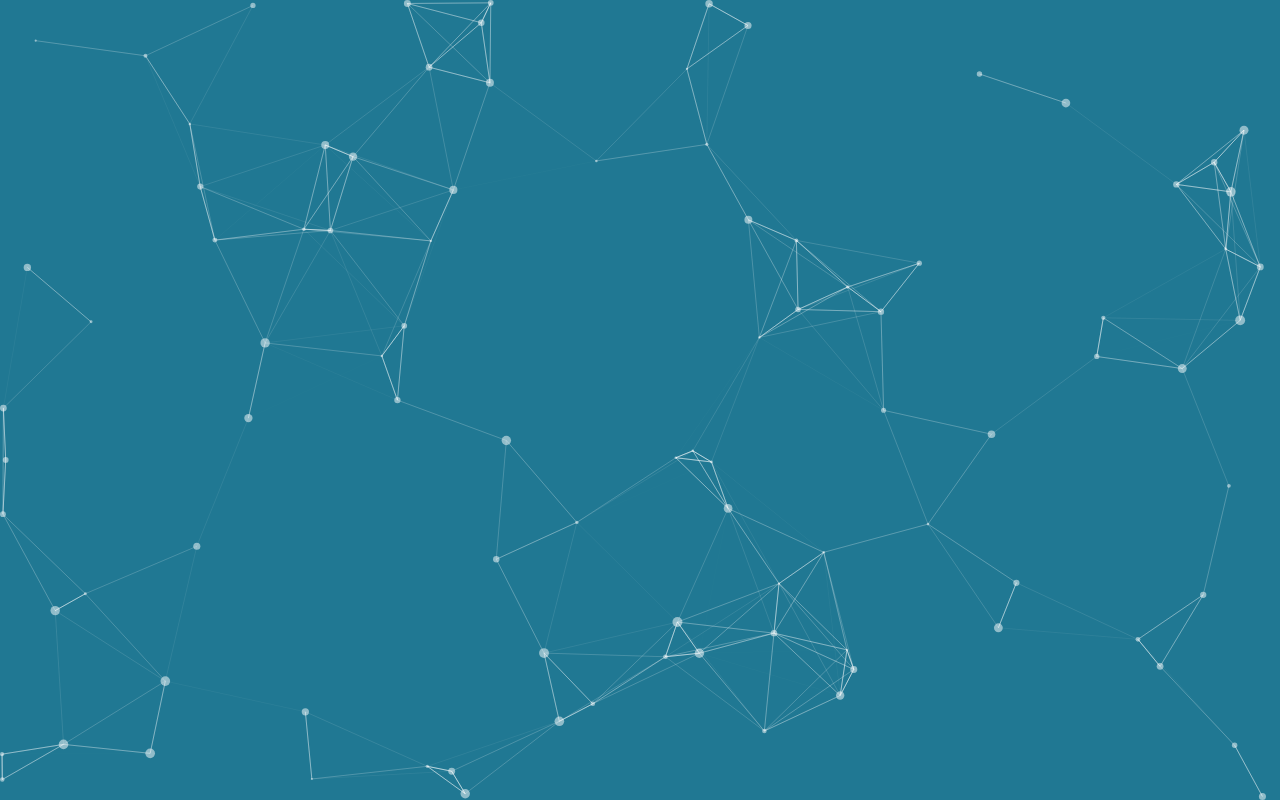
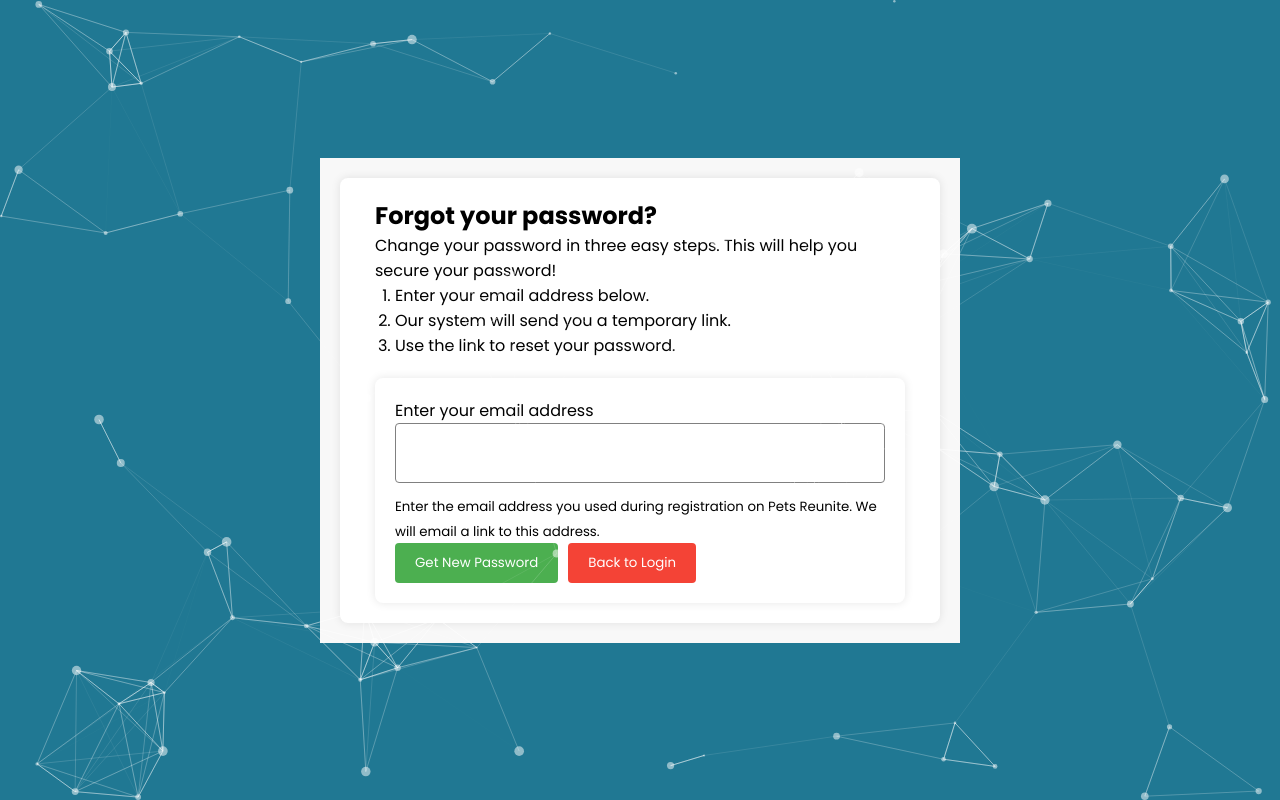
Before and after one commit to arijitbhowal/pets-reunite, a React (Create React App) app: page /resetpassword in a window 1280 px wide. Before the commit this address had no page. Built offline with nearby package versions, Linux system fonts and the light colour scheme.

Commit message:
version 2.1 changes

```diff
--- a/src/App.js
+++ b/src/App.js
@@ -6,6 +6,7 @@ import Form from "./components/Form";
 import Design from "./Design";
 import Loginhome from "./components/Loginhome";
 import './App.css';
+import PasswordReset from "./components/PasswordReset";
 
 function App() {
   return (
@@ -16,6 +17,7 @@ function App() {
       <Route path='/login' element={<Login/>}/>
       <Route path='/form' element={<Form/>} />
       <Route path='/home' element={<Loginhome/>} />
+      <Route path='/resetpassword'element={<PasswordReset/>} />
     </Routes>
     </div>
   );
--- a/src/components/Login.jsx
+++ b/src/components/Login.jsx
@@ -3,7 +3,7 @@ import './Login.css';
 import { auth } from '../FirebaseConfig';
 import { createUserWithEmailAndPassword, signInWithEmailAndPassword } from 'firebase/auth';
 import { useNavigate } from 'react-router-dom';
-
+import { Link } from 'react-router-dom';
 function LoginRegister() {
   const history = useNavigate();
   const [errorMessage, setErrorMessage] = useState(null); // State variable for error message
@@ -99,7 +99,7 @@ function LoginRegister() {
             placeholder="Password"
             required
           />
-          <a href="#">Forgot password?</a>
+          <Link to="/resetpassword">Forgot password?</Link>
           {errorMessage && <div className="error-message">{errorMessage}</div>} {/* Display error message */}
           <input type="submit" value="Login" />
         </form>
--- a/src/components/Navbar.css
+++ b/src/components/Navbar.css
@@ -19,16 +19,13 @@ body {
 
 .navbar {
   top: 0;
-  width: 100vw; /* Change from 100vw to 100% */
+  width: 100%; /* Change from 100vw to 100% */
   height: 60px;
   background-color: #000;
   z-index: 999;
   position: fixed;
 }
 
-
-.logo {
-}
 
 .menu-icon {
   display: none;
--- /dev/null
+++ b/src/components/PasswordReset.css
@@ -0,0 +1,141 @@
+
+.password-reset {
+    background-color: #f8f8f8;
+    padding: 20px;
+  }
+
+  /* Styles for the card container */
+  .password-container {
+    background-color: #fff;
+    border-radius: 8px;
+    box-shadow: 0 0 10px rgba(0, 0, 0, 0.1);
+    padding: 20px;
+    margin: 20px;
+    max-width: 600px; /* Adjust the maximum width as needed */
+    margin: 0 auto;
+  }
+
+  /* Styles for the "Forgot your password?" section */
+  .forgot-password {
+    text-align: left; /* Align text to the left */
+    margin-bottom: 20px;
+  }
+
+  /* Styles for the ordered list */
+  ol.list-unstyled {
+    list-style-type: decimal;
+    padding-left: 0; /* Remove default padding */
+  }
+
+  /* Style for list items */
+  ol.list-unstyled li {
+    margin-left: 20px; /* Add left margin to align with list marker */
+  }
+
+  /* Styles for the form */
+  form.card {
+    background-color: #fff;
+    border-radius: 8px;
+    box-shadow: 0 0 10px rgba(0, 0, 0, 0.1);
+    padding: 20px;
+  }
+
+  /* Styles for form labels and input fields */
+  form.form-group label {
+    font-weight: bold;
+    margin-bottom: 5px;
+  }
+
+  form.form-group input[type="text"] {
+    width: 100%;
+    padding: 10px;
+    border: 1px solid #ccc;
+    border-radius: 4px;
+    margin-bottom: 10px;
+  }
+
+  /* Styles for the form small text */
+  form.form-text.text-muted {
+    font-size: 14px;
+    margin-top: 10px;
+  }
+
+  /* Styles for buttons */
+  button.btn-success {
+    background-color: #4caf50;
+    color: #fff;
+    border: none;
+    border-radius: 4px;
+    padding: 10px 20px;
+    cursor: pointer;
+    margin-right: 10px;
+  }
+
+  button.btn-danger {
+    background-color: #f44336;
+    color: #fff;
+    border: none;
+    border-radius: 4px;
+    padding: 10px 20px;
+    cursor: pointer;
+  }
+  /* Additional custom styling as needed */
+
+
+/* Centering the row */
+.center-row {
+    display: flex;
+    justify-content: center;
+  }
+
+  /* Custom column styling */
+  .custom-column {
+    max-width: 800px; /* Adjust the maximum width as needed */
+    width: 100%;
+    padding: 0 15px; /* Add padding as needed */
+  }
+  .form-group input[type="email"] {
+    width: 100%;
+    padding: 10px;
+    border: 0.5px solid grey; /* Add the border style */
+    border-radius: 4px;
+    margin-bottom: 10px;
+  }
+  @media (max-width: 768px) {
+    /* Reduce padding for the main container */
+    .password-reset {
+      padding: 5px;
+    }
+
+    /* Adjust the card container's padding and maximum width */
+    .password-container {
+      padding: 5px;
+      max-width: 100%;
+    }
+
+    /* Center text in the "Forgot your password?" section */
+    .forgot-password {
+      text-align: center;
+      margin-bottom: 10px;
+    }
+
+    /* Decrease the left margin for list items */
+    .list-unstyled li {
+      margin-left: 0;
+    }
+
+    /* Reduce padding for input fields and buttons */
+    .form-group input[type="email"] {
+      padding: 8px;
+    }
+      button.btn-success{
+          margin-bottom: 10px;
+      }
+      .list-unstyled li {
+        text-align: left;
+      }
+      .btn-reset{
+        width: 10rem;
+        height: auto ;
+      }
+  }
--- /dev/null
+++ b/src/components/PasswordReset.jsx
@@ -0,0 +1,60 @@
+import React from 'react';
+import './PasswordReset.css'; // Import your custom CSS
+import { Link } from 'react-router-dom';
+import { auth } from '../FirebaseConfig';
+import { sendPasswordResetEmail } from 'firebase/auth';
+import { useNavigate } from 'react-router-dom';
+
+function PasswordReset() {
+  const navigate = useNavigate();
+
+  const handleSubmit = async (e) => {
+    e.preventDefault();
+    const emailVal = e.target.emailForPass.value;
+
+    try {
+      await sendPasswordResetEmail(auth, emailVal);
+      navigate('/login');
+    } catch (error) {
+      alert(error.message);
+    }
+  }
+
+  return (
+    <div className="password-reset">
+      <div className="password-container">
+        <div className="center-row">
+          <div className="custom-column">
+            <div className="forgot-password">
+              <h2>Forgot your password?</h2>
+              <p>Change your password in three easy steps. This will help you secure your password!</p>
+              <ol className="list-unstyled">
+                <li><span className="list-text"></span>Enter your email address below.</li>
+                <li><span className="list-text"></span>Our system will send you a temporary link.</li>
+                <li><span className="list-text"></span>Use the link to reset your password.</li>
+              </ol>
+            </div>
+
+            <form className="card my-4" onSubmit={(e) => handleSubmit(e)}>
+              <div className="card-body">
+                <div className="form-group">
+                  <label htmlFor="emailForPass">Enter your email address</label><br/>
+                  <input className="form-control" type="email" id="emailForPass" required /><br/>
+                  <small className="form-text text-muted">Enter the email address you used during registration on Pets Reunite. We will email a link to this address.</small>
+                </div>
+              </div>
+              <div className="card-footer">
+                <button className="btn-reset btn-success" type="submit">Get New Password</button>
+                <Link to="/login">
+                  <button className="btn-reset btn-danger">Back to Login</button>
+                </Link>
+              </div>
+            </form>
+          </div>
+        </div>
+      </div>
+    </div>
+  );
+}
+
+export default PasswordReset;
--- a/src/components/ProgressBar.css
+++ b/src/components/ProgressBar.css
@@ -118,15 +118,16 @@ body {
 
   #progress-bar-container #line-progress {
     content: " ";
-    width: 20%; /* Adjust this value to match your desired progress */
+    width: 20%;
     height: 100%;
-    background: #207893;
-    background: linear-gradient(to right, #207893 0%, #2ea3b7 100%);
+    background: #032232;
+    background: linear-gradient(to right, #032232 0%, #134964 100%);
     position: absolute;
     z-index: 2;
     border-radius: 50px;
     transition: all ease 0.9s;
   }
+
 
   #progress-content-section {
     width: 90%;
@@ -193,3 +194,9 @@ body {
     margin: 0;
     padding: 0;
   }
+  #progress-bar-container li.active:before,
+  #progress-bar-container li:hover:before {
+  border: solid 2px #fff;
+  background: linear-gradient(to right, #E91E63 0%, #fff 100%);
+  color: #444; /* Add this line to set the active step text color */
+}
--- a/src/components/ProgressBar.jsx
+++ b/src/components/ProgressBar.jsx
@@ -9,15 +9,16 @@ function ProgressBar() {
       const stepWidth = (stepIndex * 100) / 4; // Assuming 5 steps (0 to 4)
       $('#line-progress').css('width', stepWidth + '%');
 
-      $('.step').removeClass('active');
-      $('.step:lt(' + stepIndex + ')').addClass('active');
+      // Add or remove the active class from the clicked step
+      $('#progress-bar-container li').removeClass('active');
+      $('#progress-bar-container li:lt(' + (stepIndex + 1) + ')').addClass('active');
 
       const sectionClass = '.section-content';
       $(sectionClass).removeClass('active');
       $(sectionClass).eq(stepIndex).addClass('active');
     }
 
-    $('.step').click(function () {
+    $('#progress-bar-container li').click(function () {
       const stepIndex = $(this).index();
       handleStepClick(stepIndex);
     });
@@ -28,8 +29,8 @@ function ProgressBar() {
 
   return (
     <div className='progress'>
-        <div className='progress-header'>
-      <h1>Our Process</h1>
+      <div className='progress-header'>
+        <h1>Our Process</h1>
       </div>
       <div className="process-wrapper">
         <div id="progress-bar-container">
@@ -69,7 +70,7 @@ function ProgressBar() {
         <div id="progress-content-section">
           <div className="section-content discovery active">
             <h2>Login</h2>
-            <p className="progress-details"> {/* Add the class "progress-details" */}
+            <p className="progress-details">
               Lorem ipsum dolor sit amet, consectetur adipiscing elit. Donec
               neque justo, consequat non fermentum ac, tempor eu turpis.
               Proin nulla eros, placerat non ipsum ut, dapibus ullamcorper ex.
@@ -84,7 +85,7 @@ function ProgressBar() {
 
           <div className="section-content strategy">
             <h2>Report Pet</h2>
-            <p className="progress-details"> {/* Add the class "progress-details" */}
+            <p className="progress-details">
               Lorem ipsum dolor sit amet, consectetur adipiscing elit. Donec
               neque justo, consequat non fermentum ac, tempor eu turpis.
               Proin nulla eros, placerat non ipsum ut, dapibus ullamcorper ex.
@@ -99,7 +100,7 @@ function ProgressBar() {
 
           <div className="section-content creative">
             <h2>Contact Owner</h2>
-            <p className="progress-details"> {/* Add the class "progress-details" */}
+            <p className="progress-details">
               Lorem ipsum dolor sit amet, consectetur adipiscing elit. Donec
               neque justo, consequat non fermentum ac, tempor eu turpis.
               Proin nulla eros, placerat non ipsum ut, dapibus ullamcorper ex.
@@ -114,7 +115,7 @@ function ProgressBar() {
 
           <div className="section-content production">
             <h2>Reunion</h2>
-            <p className="progress-details"> {/* Add the class "progress-details" */}
+            <p className="progress-details">
               Lorem ipsum dolor sit amet, consectetur adipiscing elit. Donec
               neque justo, consequat non fermentum ac, tempor eu turpis.
               Proin nulla eros, placerat non ipsum ut, dapibus ullamcorper ex.
@@ -129,7 +130,7 @@ function ProgressBar() {
 
           <div className="section-content analysis">
             <h2>Success Stories</h2>
-            <p className="progress-details"> {/* Add the class "progress-details" */}
+            <p className="progress-details">
               Lorem ipsum dolor sit amet, consectetur adipiscing elit. Donec
               neque justo, consequat non fermentum ac, tempor eu turpis.
               Proin nulla eros, placerat non ipsum ut, dapibus ullamcorper ex.
```
